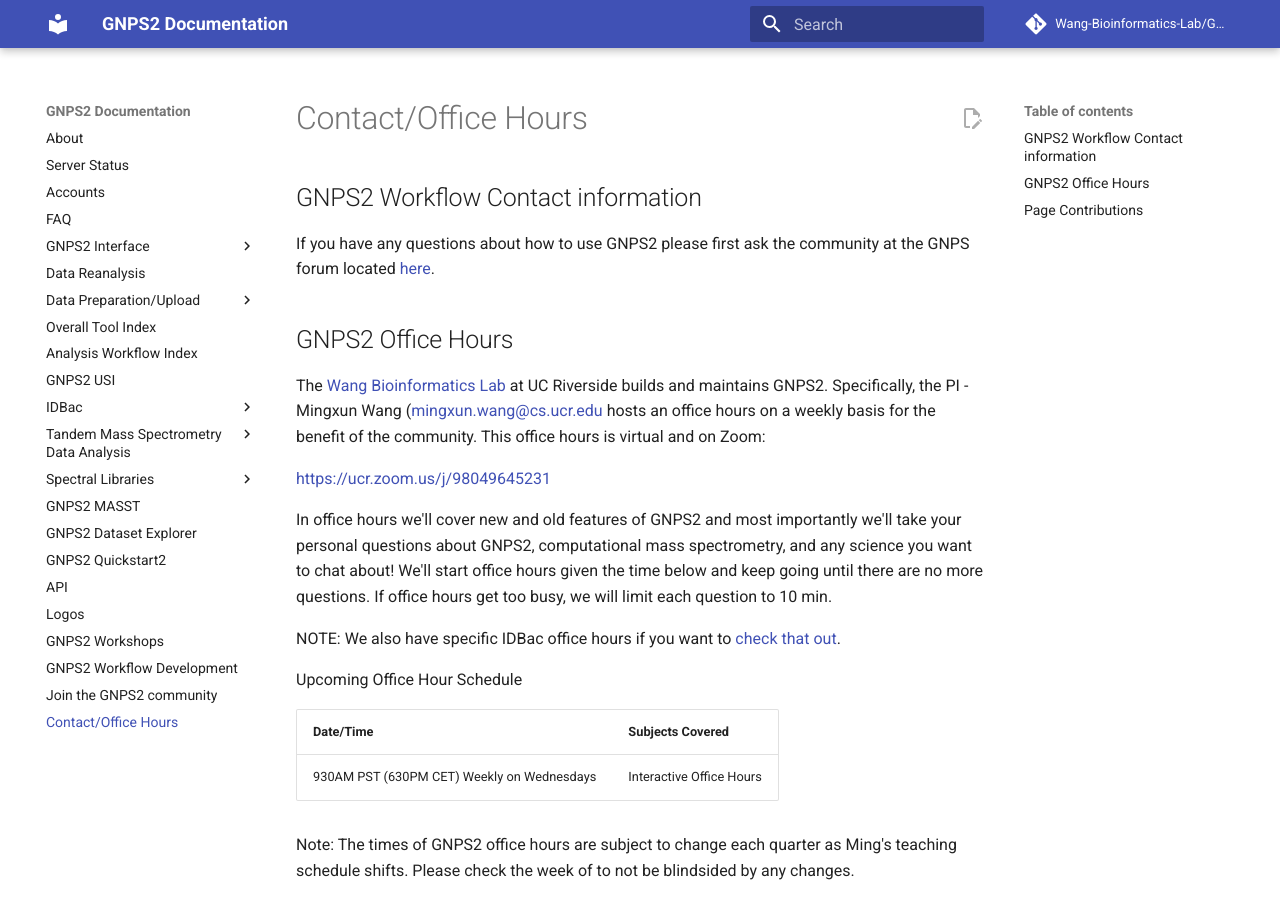
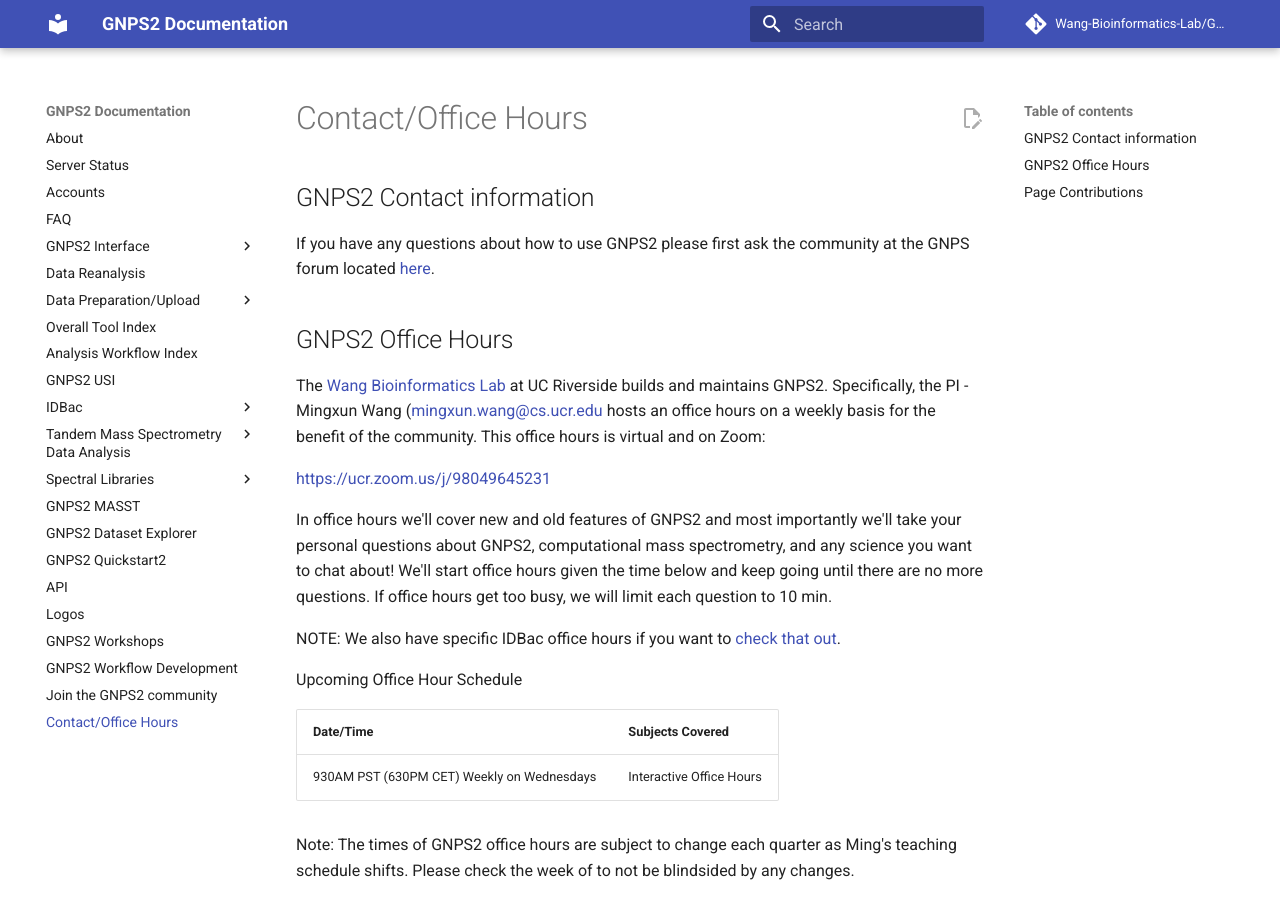
Before and after one commit to Wang-Bioinformatics-Lab/GNPS2_Documentation, an MkDocs documentation site: the page built from docs/contact.md, in a window 1280 px wide and 900 px high. Built offline with MkDocs 1.6.1 and Material for MkDocs 9.7.7, drawn with Linux system fonts in a browser that asks for light colours; comment, search, counter and statistics services are not loaded.

Commit message:
Update contact.md

```diff
--- a/docs/contact.md
+++ b/docs/contact.md
@@ -1,4 +1,4 @@
-## GNPS2 Workflow Contact information
+## GNPS2 Contact information
 
 If you have any questions about how to use GNPS2 please first ask the community at the GNPS forum located [here](https://groups.google.com/forum/#!forum/molecular_networking_bug_reports).
 
```
